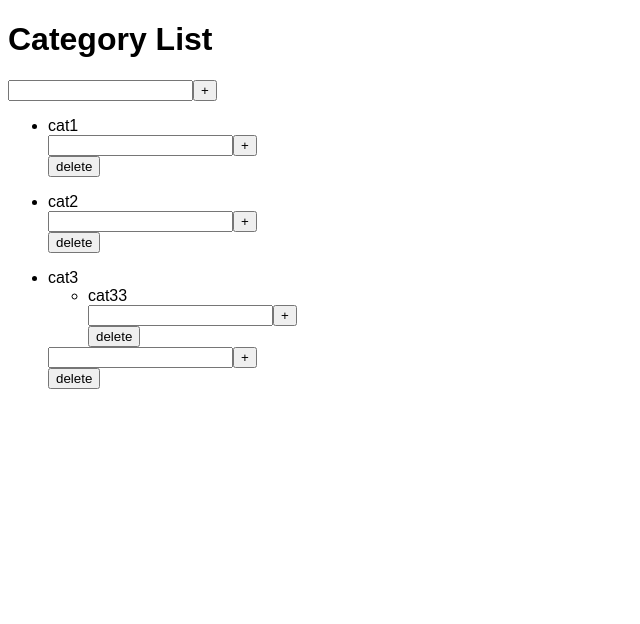
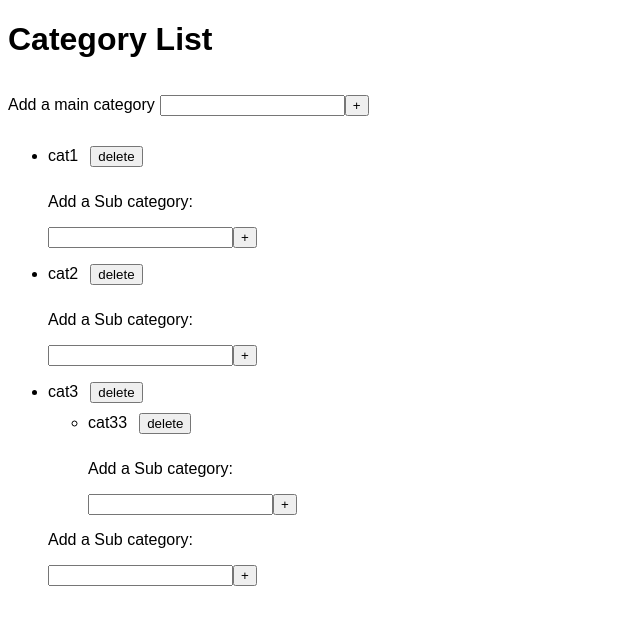
Before and after one commit to eransam/Categories2, a React (Create React App) app: page / in a window 1280 px wide. Shown: the top 624 px of the page, without its empty margins (0-640 px from the left). Built offline with nearby package versions, Linux system fonts and the light colour scheme.

Commit message:
first commit

```diff
--- a/src/components/Cate/Cate.css
+++ b/src/components/Cate/Cate.css
@@ -24,3 +24,28 @@
     outline: none;
     border-color: #4f005f;
   }
+
+
+  .catName div{
+    width: fit-content;
+    display: inline-block;
+    margin-right: 12px;
+    margin-bottom: 10px;
+}
+
+
+.NewCategoryDivHidden{
+    visibility: hidden;
+    margin-top: 10px;
+}
+
+.NewCategoryDivVisible{
+    visibility: visible;
+    margin-top: 10px;
+}
+
+
+.AddAMainCategory * {
+    width: fit-content;
+    display: inline-block;
+}
--- a/src/components/Cate/Categories.js
+++ b/src/components/Cate/Categories.js
@@ -63,7 +63,8 @@ const Categories = () => {
     return (
         <div>
             <h1>Category List</h1>
-            <NewCategory addCategory={addCategory} parentId = {null} />
+
+            <div className="AddAMainCategory"><p>Add a main category</p><NewCategory addCategory={addCategory} parentId = {null} /></div>
             { categories.map((category) => !category.parentId && <Category key={category.id} addCategory={addCategory} delCategory={delCategory} category={category} categories={categories} />)}
         </div>
     )
--- a/src/components/Cate/Category.js
+++ b/src/components/Cate/Category.js
@@ -5,14 +5,22 @@ import DeleteCategory from './DeleteCategory';
 
 const Category = ({category, categories, addCategory ,delCategory}) => {
 
+function changeInputClass() {
+    // const theTag = document.getElementsByClassName('NewCategoryDiv');
+    document.getElementById("NewCategoryMainDiv").className = "NewCategoryDivVisible";
+    // const test34 = document.getElementsByClassName('NewCategoryDivVisible');
+    // console.log("test34: " ,test34[0]);
+    // test34.className = "NewCategoryDivVisible";
+}
+
     return (
         <ul className="category">
-            <li>{category.name}</li>
+            <li><div className="catName"><div>{category.name}</div><DeleteCategory delCategory = {delCategory}  id = {category.id} /></div></li>
             {
                 categories.map((childCategory) => category.id === childCategory.parentId && <Category  key={childCategory.id} addCategory={addCategory} delCategory={delCategory} category={childCategory} categories={categories} />)
             }
-            <NewCategory addCategory={addCategory} parentId = {category.id} />
-            <DeleteCategory delCategory = {delCategory}  id = {category.id} />
+           <div id="" className=""><p>Add a Sub category:</p><NewCategory addCategory={addCategory} parentId = {category.id} /></div>
+
 
         </ul>
     )
--- a/src/components/Cate/DeleteCategory.js
+++ b/src/components/Cate/DeleteCategory.js
@@ -10,10 +10,6 @@ const DeleteCategory = ({id ,delCategory}) => {
 
       };
 
-
-
-
-
     return (
         <div className="add-category">
 
--- a/src/index.css
+++ b/src/index.css
@@ -25,12 +25,12 @@ a:hover {
 
 
 p {
-    display: block;
+    /* display: block;
     background-color: gray;
     color: White;
     padding: 5px;
     border-bottom: 1px solid white;
     text-decoration: none;
-    font-weight: bold;
-    margin: 5px;
+    font-weight: bold; */
+    margin-right: 5px;
 }
```
